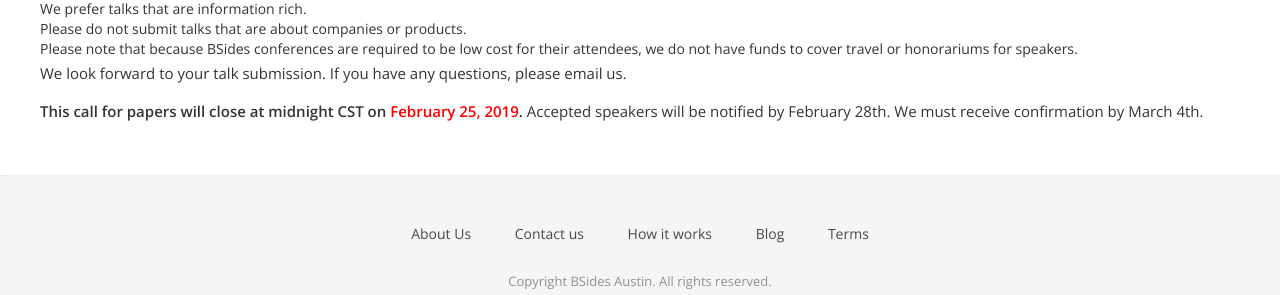
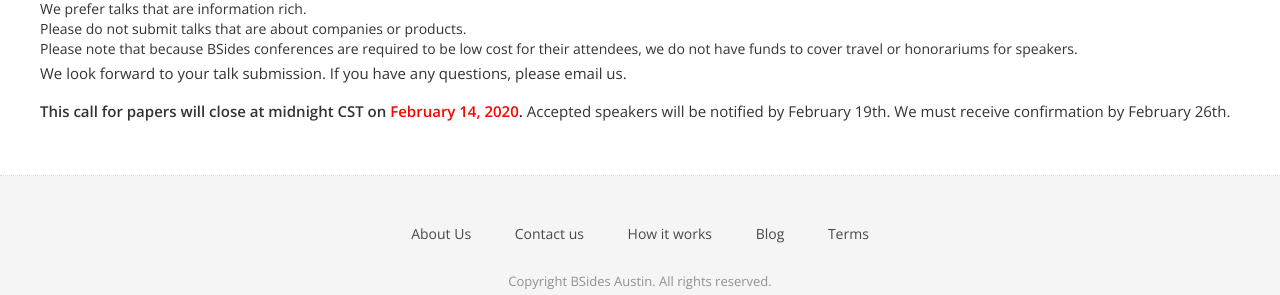
Before and after one commit to bsidesaustin/test, a Jekyll site: the page built from calls.html, in a window 1280 px wide. Shown: the part 521-816 px from the top of the page. Built offline with Jekyll 4.4.1, drawn with Linux system fonts in a browser that asks for light colours; nearby versions of some CDN libraries; some web fonts are replaced.

Commit message:
Update calls.html

```diff
--- a/calls.html
+++ b/calls.html
@@ -34,7 +34,7 @@
 </li>
 </ul>
 <p>We look forward to your talk submission. If you have any questions, please email us.</p>
-<p><strong>This call for papers will close at midnight CST on <span style="color: #ff0000;">February 25, 2019</span>.</strong> Accepted speakers will be notified by February 28th. We must receive confirmation by March 4th.</p>
+<p><strong>This call for papers will close at midnight CST on <span style="color: #ff0000;">February 14, 2020</span>.</strong> Accepted speakers will be notified by February 19th. We must receive confirmation by February 26th.</p>
 
   </p>
 
```
